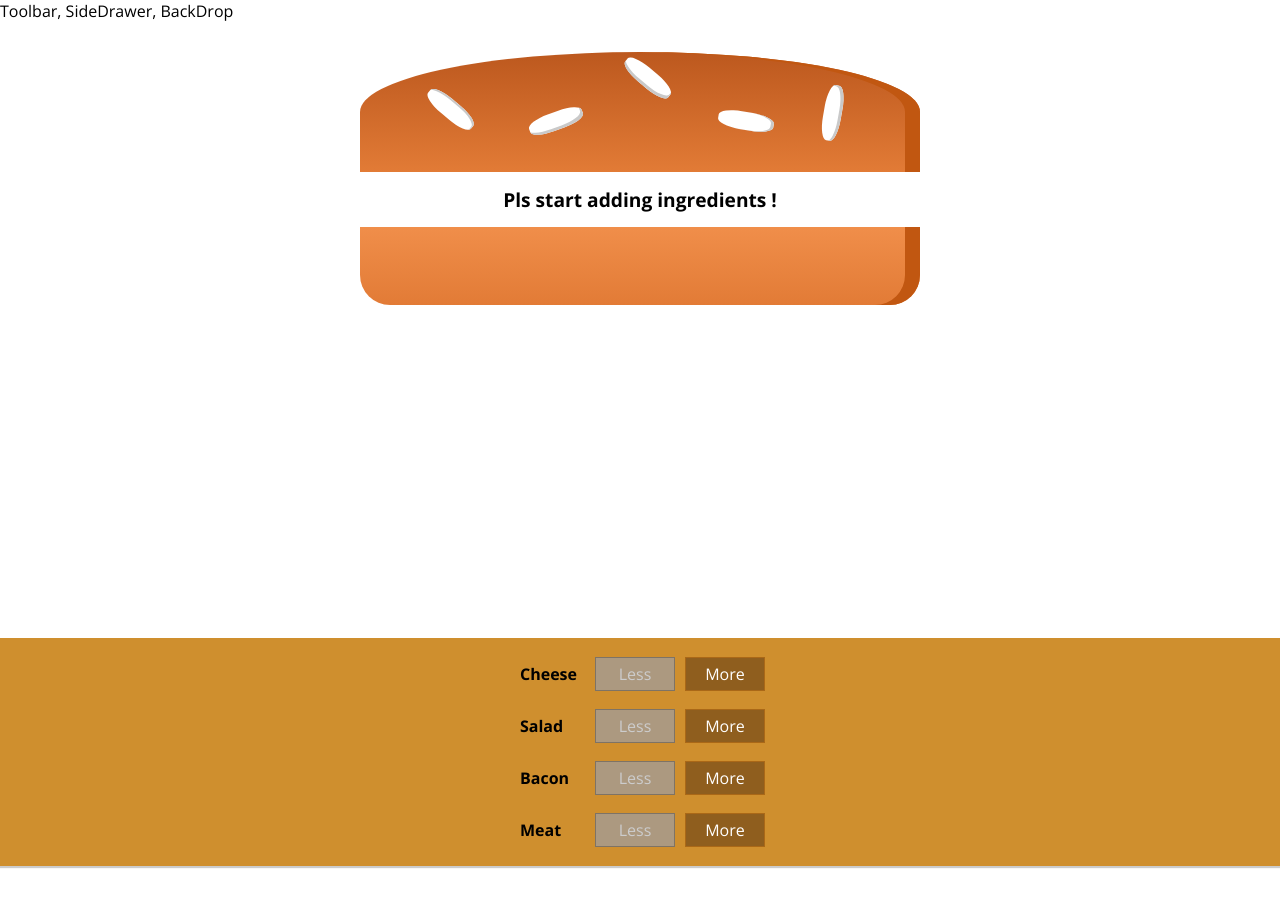
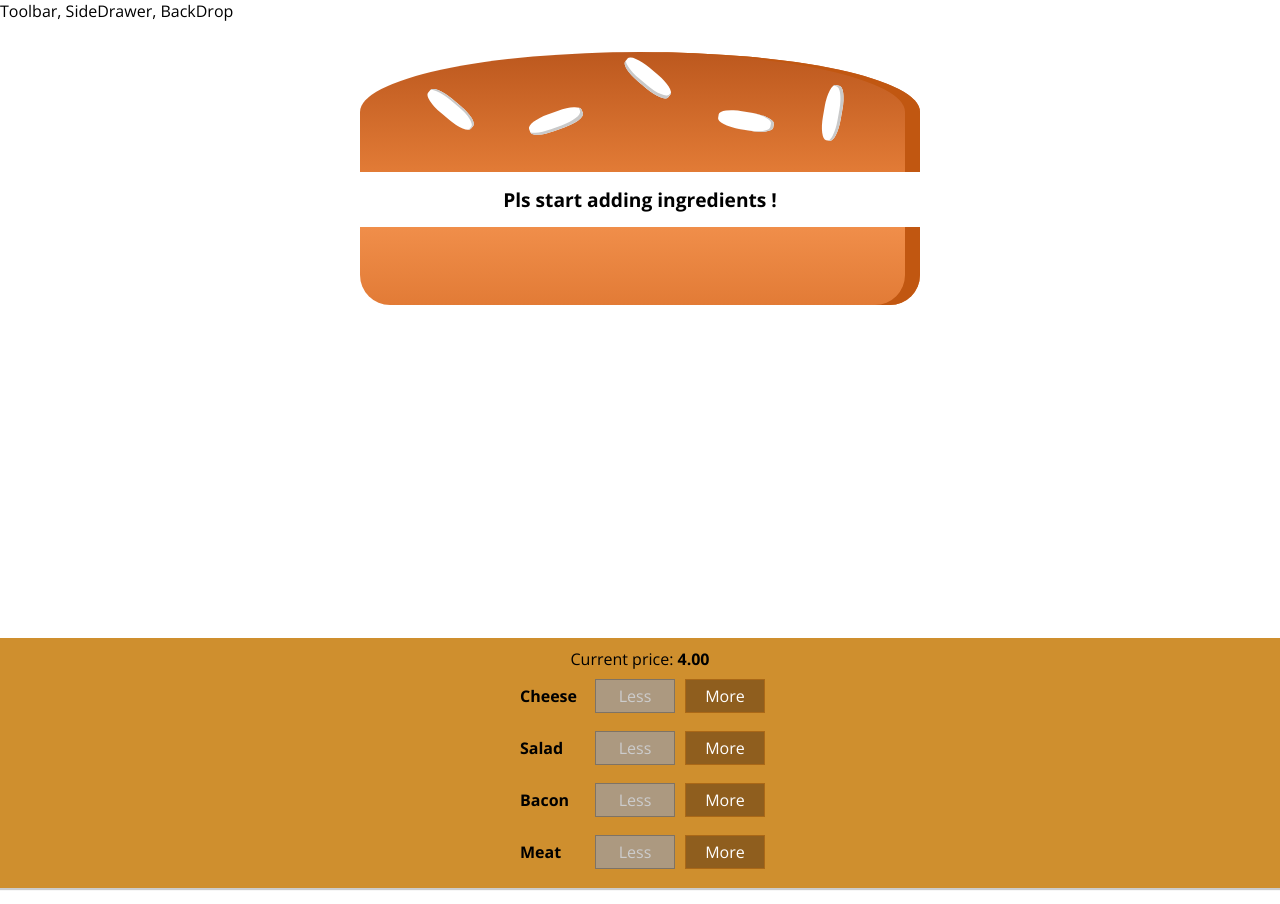
Before and after one commit to pooridev/burger-builder, a React (Create React App) app: page / in a window 1280 px wide. Before the commit the page ends 882 px from the top, so only its background shows below. Built offline with nearby package versions, Linux system fonts and the light colour scheme.

Commit message:
Feat: render totalPrice dynamically

```diff
--- a/src/components/Burger/BuildControls/BuildControls.jsx
+++ b/src/components/Burger/BuildControls/BuildControls.jsx
@@ -9,6 +9,7 @@ const controls = [
 
 const buildControls = props => (
 	<div className={classes.BuildControls}>
+		<p>Current price: <strong>{props.price.toFixed(2)}</strong></p>
 		{controls.map(control => (
 			<BuildControl
 				label={control.label}
--- a/src/containers/BurgerBuilder/BurgerBuilder.jsx
+++ b/src/containers/BurgerBuilder/BurgerBuilder.jsx
@@ -18,7 +18,7 @@ class BurgerBuilder extends Component {
 			cheese: 0,
 			bacon: 0
 		},
-		totalPrice: 0
+		totalPrice: 4
 	};
 
 	addIngredientHandler = type => {
@@ -36,7 +36,7 @@ class BurgerBuilder extends Component {
 
 	removeIngredientHandler = type => {
 		const oldCount = this.state.ingredients[type];
-		if (oldCount === 0) return;
+		if (oldCount <= 0) return;
 
 		const updatedCount = oldCount - 1;
 		const updatedIngredients = { ...this.state.ingredients };
@@ -49,11 +49,12 @@ class BurgerBuilder extends Component {
 	};
 
 	render() {
-		const disabledInfo = { ...this.state.ingredients };
+		const ingredientsInfo = { ...this.state.ingredients };
 
-		for (let key in disabledInfo) {
-			disabledInfo[key] = disabledInfo[key] <= 0;
+		for (let key in ingredientsInfo) {
+			ingredientsInfo[key] = ingredientsInfo[key] <= 0;
 		}
+
 		return (
 			<Aux>
 				<Burger ingredients={this.state.ingredients} />
@@ -61,7 +62,8 @@ class BurgerBuilder extends Component {
 					ingredients={this.state.ingredients}
 					addedIngredient={this.addIngredientHandler}
 					removedIngredient={this.removeIngredientHandler}
-					disabledInfo={disabledInfo}
+					disabledInfo={ingredientsInfo}
+					price={this.state.totalPrice}
 				/>
 			</Aux>
 		);
```
Also changed, not shown: src/components/Burger/BuildControls/BuildControl/BuildControl.jsx (+7 -6 lines).
